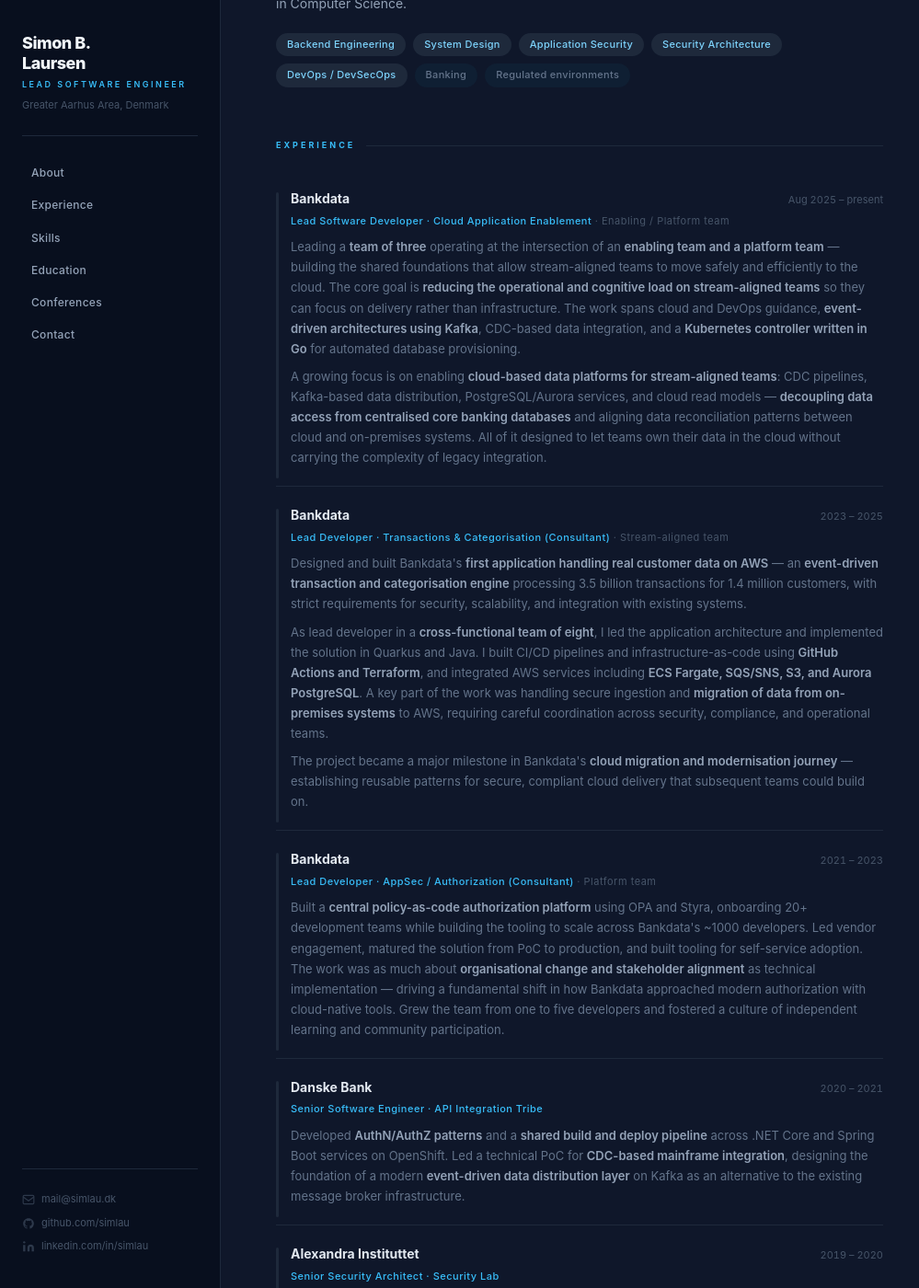
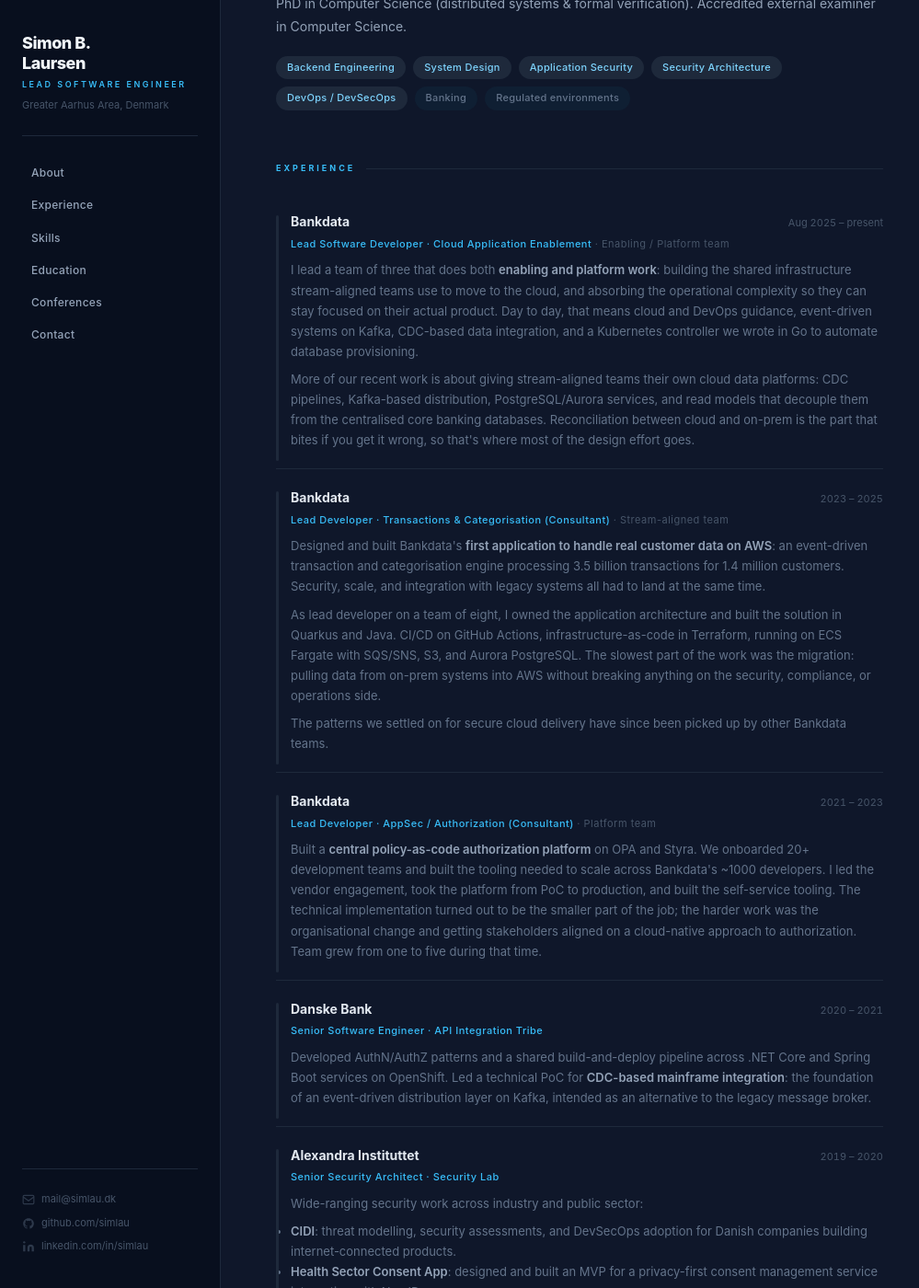
Before and after one commit to simlau/simlau.github.io, a Jekyll site: the page built from index.md, in a window 1280 px wide and 1400 px high, scrolled down 271 px. Shown: the whole window at 92% size, without its empty margins (0-999 px from the left). Built offline with Jekyll 4.4.1, drawn with Linux system fonts in a browser that asks for light colours; some of the changed text lies outside the part shown.

Commit message:
copy: tighten voice on about, experience, and consulting sections
Reduce marketing cadence and corporate jargon; cut decorative em dashes
and excess bold; add first person and concrete framing where appropriate.

```diff
--- a/_layouts/default.html
+++ b/_layouts/default.html
@@ -366,7 +366,7 @@
   <section class="section" id="about">
     <div class="section-label">About</div>
     <p class="about-text">
-      Software engineer with <strong>10+ years</strong> building reliable and secure systems in regulated environments. I work across <strong>backend development</strong>, cloud platforms, application security, and DevSecOps — helping teams ship software that is secure by design, not bolted on after.
+      Software engineer, 10+ years building backends inside banks (Bankdata, Danske Bank) and other regulated environments. The work covers cloud platforms, application security, and DevSecOps. In practice, most of it is about getting security and compliance right at the architecture level, before the code gets written.
     </p>
     <p class="about-text" style="margin-top:12px;">
       Currently lead developer for cloud application enablement at Bankdata. Available for small, well-scoped consulting engagements: architecture reviews, security design, and DevOps guidance.
@@ -397,10 +397,10 @@
         </div>
         <div class="exp-role">Lead Software Developer · Cloud Application Enablement <span class="team-type">· Enabling / Platform team</span></div>
         <p class="exp-outcome">
-          Leading a <strong>team of three</strong> operating at the intersection of an <strong>enabling team and a platform team</strong> — building the shared foundations that allow stream-aligned teams to move safely and efficiently to the cloud. The core goal is <strong>reducing the operational and cognitive load on stream-aligned teams</strong> so they can focus on delivery rather than infrastructure. The work spans cloud and DevOps guidance, <strong>event-driven architectures using Kafka</strong>, CDC-based data integration, and a <strong>Kubernetes controller written in Go</strong> for automated database provisioning.
+          I lead a team of three that does both <strong>enabling and platform work</strong>: building the shared infrastructure stream-aligned teams use to move to the cloud, and absorbing the operational complexity so they can stay focused on their actual product. Day to day, that means cloud and DevOps guidance, event-driven systems on Kafka, CDC-based data integration, and a Kubernetes controller we wrote in Go to automate database provisioning.
         </p>
         <p class="exp-outcome">
-          A growing focus is on enabling <strong>cloud-based data platforms for stream-aligned teams</strong>: CDC pipelines, Kafka-based data distribution, PostgreSQL/Aurora services, and cloud read models — <strong>decoupling data access from centralised core banking databases</strong> and aligning data reconciliation patterns between cloud and on-premises systems. All of it designed to let teams own their data in the cloud without carrying the complexity of legacy integration.
+          More of our recent work is about giving stream-aligned teams their own cloud data platforms: CDC pipelines, Kafka-based distribution, PostgreSQL/Aurora services, and read models that decouple them from the centralised core banking databases. Reconciliation between cloud and on-prem is the part that bites if you get it wrong, so that's where most of the design effort goes.
         </p>
       </div>
 
@@ -411,13 +411,13 @@
         </div>
         <div class="exp-role">Lead Developer · Transactions &amp; Categorisation (Consultant) <span class="team-type">· Stream-aligned team</span></div>
         <p class="exp-outcome">
-          Designed and built Bankdata's <strong>first application handling real customer data on AWS</strong> — an <strong>event-driven transaction and categorisation engine</strong> processing 3.5 billion transactions for 1.4 million customers, with strict requirements for security, scalability, and integration with existing systems.
+          Designed and built Bankdata's <strong>first application to handle real customer data on AWS</strong>: an event-driven transaction and categorisation engine processing 3.5 billion transactions for 1.4 million customers. Security, scale, and integration with legacy systems all had to land at the same time.
         </p>
         <p class="exp-outcome">
-          As lead developer in a <strong>cross-functional team of eight</strong>, I led the application architecture and implemented the solution in Quarkus and Java. I built CI/CD pipelines and infrastructure-as-code using <strong>GitHub Actions and Terraform</strong>, and integrated AWS services including <strong>ECS Fargate, SQS/SNS, S3, and Aurora PostgreSQL</strong>. A key part of the work was handling secure ingestion and <strong>migration of data from on-premises systems</strong> to AWS, requiring careful coordination across security, compliance, and operational teams.
+          As lead developer on a team of eight, I owned the application architecture and built the solution in Quarkus and Java. CI/CD on GitHub Actions, infrastructure-as-code in Terraform, running on ECS Fargate with SQS/SNS, S3, and Aurora PostgreSQL. The slowest part of the work was the migration: pulling data from on-prem systems into AWS without breaking anything on the security, compliance, or operations side.
         </p>
         <p class="exp-outcome">
-          The project became a major milestone in Bankdata's <strong>cloud migration and modernisation journey</strong> — establishing reusable patterns for secure, compliant cloud delivery that subsequent teams could build on.
+          The patterns we settled on for secure cloud delivery have since been picked up by other Bankdata teams.
         </p>
       </div>
 
@@ -428,7 +428,7 @@
         </div>
         <div class="exp-role">Lead Developer · AppSec / Authorization (Consultant) <span class="team-type">· Platform team</span></div>
         <p class="exp-outcome">
-          Built a <strong>central policy-as-code authorization platform</strong> using OPA and Styra, onboarding 20+ development teams while building the tooling to scale across Bankdata's ~1000 developers. Led vendor engagement, matured the solution from PoC to production, and built tooling for self-service adoption. The work was as much about <strong>organisational change and stakeholder alignment</strong> as technical implementation — driving a fundamental shift in how Bankdata approached modern authorization with cloud-native tools. Grew the team from one to five developers and fostered a culture of independent learning and community participation.
+          Built a <strong>central policy-as-code authorization platform</strong> on OPA and Styra. We onboarded 20+ development teams and built the tooling needed to scale across Bankdata's ~1000 developers. I led the vendor engagement, took the platform from PoC to production, and built the self-service tooling. The technical implementation turned out to be the smaller part of the job; the harder work was the organisational change and getting stakeholders aligned on a cloud-native approach to authorization. Team grew from one to five during that time.
         </p>
       </div>
 
@@ -439,7 +439,7 @@
         </div>
         <div class="exp-role">Senior Software Engineer · API Integration Tribe</div>
         <p class="exp-outcome">
-          Developed <strong>AuthN/AuthZ patterns</strong> and a <strong>shared build and deploy pipeline</strong> across .NET Core and Spring Boot services on OpenShift. Led a technical PoC for <strong>CDC-based mainframe integration</strong>, designing the foundation of a modern <strong>event-driven data distribution layer</strong> on Kafka as an alternative to the existing message broker infrastructure.
+          Developed AuthN/AuthZ patterns and a shared build-and-deploy pipeline across .NET Core and Spring Boot services on OpenShift. Led a technical PoC for <strong>CDC-based mainframe integration</strong>: the foundation of an event-driven distribution layer on Kafka, intended as an alternative to the legacy message broker.
         </p>
       </div>
 
@@ -451,11 +451,11 @@
         <div class="exp-role">Senior Security Architect · Security Lab</div>
         <p class="exp-outcome">Wide-ranging security work across industry and public sector:</p>
         <ul class="exp-outcome">
-          <li><strong>CIDI</strong> — threat modelling, security assessments, and DevSecOps adoption for Danish companies building internet-connected products.</li>
-          <li><strong>Health Sector Consent App</strong> — designed and built an MVP for a privacy-first consent management service integrating with NemID.</li>
-          <li><strong>S-441 Standards</strong> — contributed to Danish Standards work shaping input to ISO 27000, IEC 62443, and ETSI EN 303 645.</li>
-          <li><strong>RIoTPot</strong> — co-designed IoT/OT honeypots with Aalborg University to study real-world attack vectors on connected devices.</li>
-          <li><strong>Digital identity review</strong> — white-box security assessment of a Danish digital identity solution (mobile app and backend).</li>
+          <li><strong>CIDI</strong>: threat modelling, security assessments, and DevSecOps adoption for Danish companies building internet-connected products.</li>
+          <li><strong>Health Sector Consent App</strong>: designed and built an MVP for a privacy-first consent management service integrating with NemID.</li>
+          <li><strong>S-441 Standards</strong>: contributed to Danish Standards work shaping input to ISO 27000, IEC 62443, and ETSI EN 303 645.</li>
+          <li><strong>RIoTPot</strong>: co-designed IoT/OT honeypots with Aalborg University to study real-world attack vectors on connected devices.</li>
+          <li><strong>Digital identity review</strong>: white-box security assessment of a Danish digital identity solution (mobile app and backend).</li>
         </ul>
       </div>
 
@@ -640,7 +640,7 @@
   <!-- CONTACT -->
   <section class="section" id="contact">
     <div class="section-label">Contact</div>
-    <p class="about-text" style="margin-bottom:20px;">Available for small, well-defined consulting engagements — architecture reviews, security design, and DevOps guidance.</p>
+    <p class="about-text" style="margin-bottom:20px;">Available for small, well-scoped consulting engagements: architecture reviews, security design, and DevOps guidance.</p>
     <div class="contact-links">
       <a class="contact-link" href="mailto:mail@simlau.dk">
         <span class="contact-link-label">Email</span>
```
Also changed, not shown: other parts of _layouts/default.html (+1 -1 lines).
